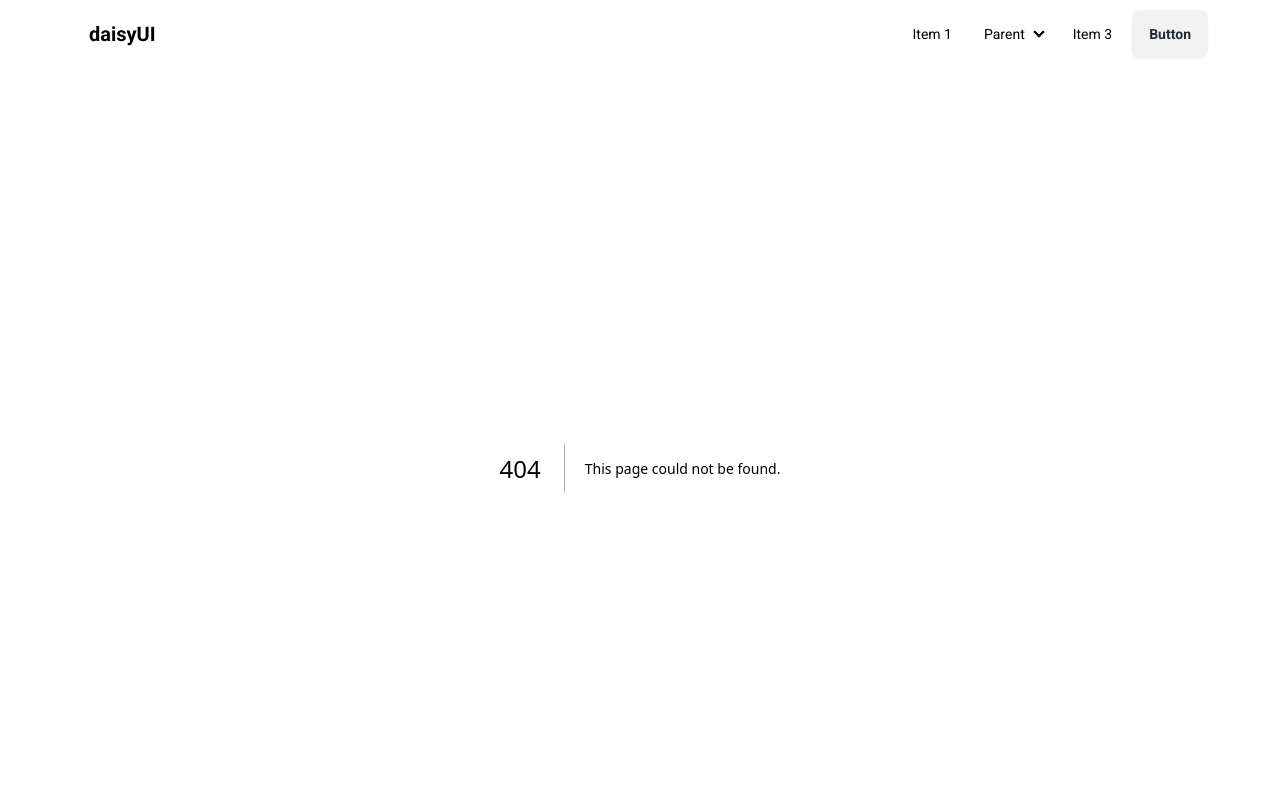
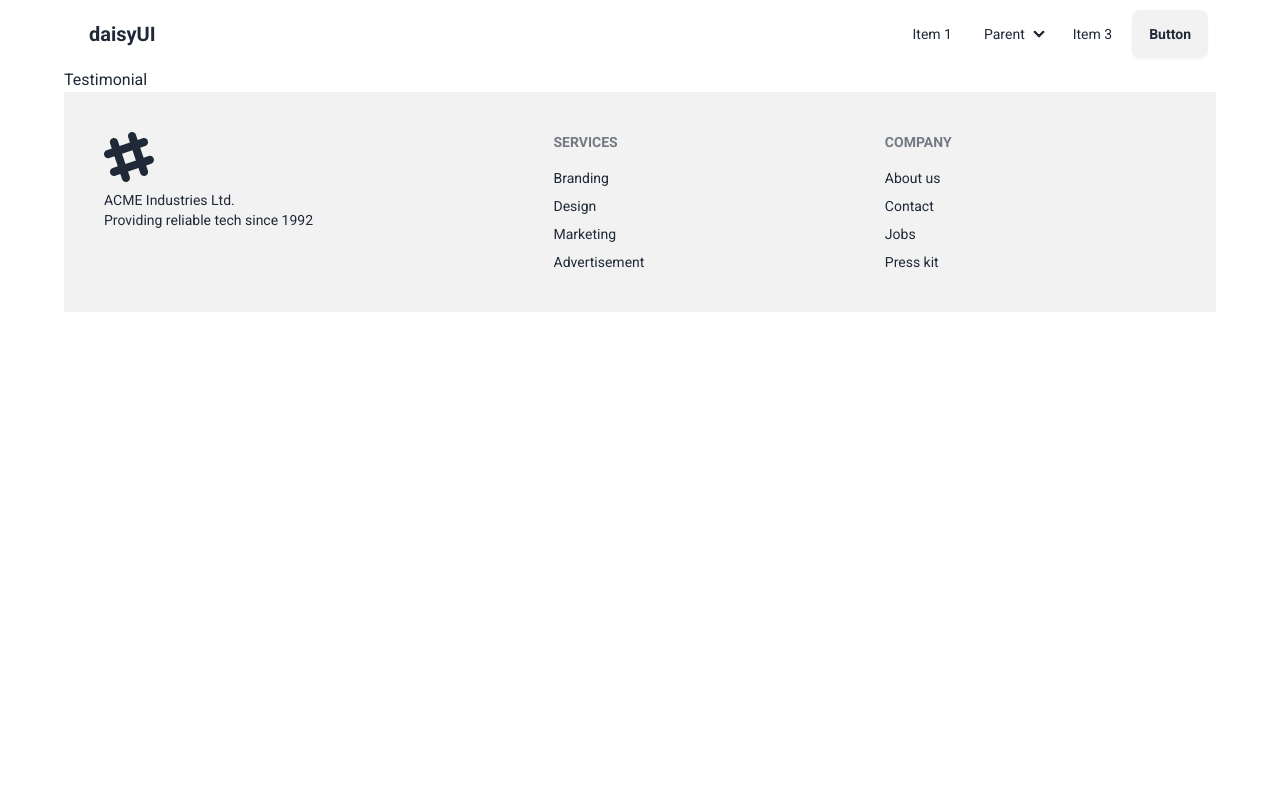
Before and after one commit to RashedAkash/design-agency, a Next.js app: page /testimonial in a window 1280 px wide. Before the commit this address had no page. Shown: the top 800 px of the page. Built offline with nearby package versions, Linux system fonts and the light colour scheme.

Commit message:
testimoinl page create

```diff
--- /dev/null
+++ b/src/app/testimonial/page.js
@@ -0,0 +1,11 @@
+import React from 'react';
+
+const page = () => {
+  return (
+    <div>
+      Testimonial
+    </div>
+  );
+};
+
+export default page;
```
